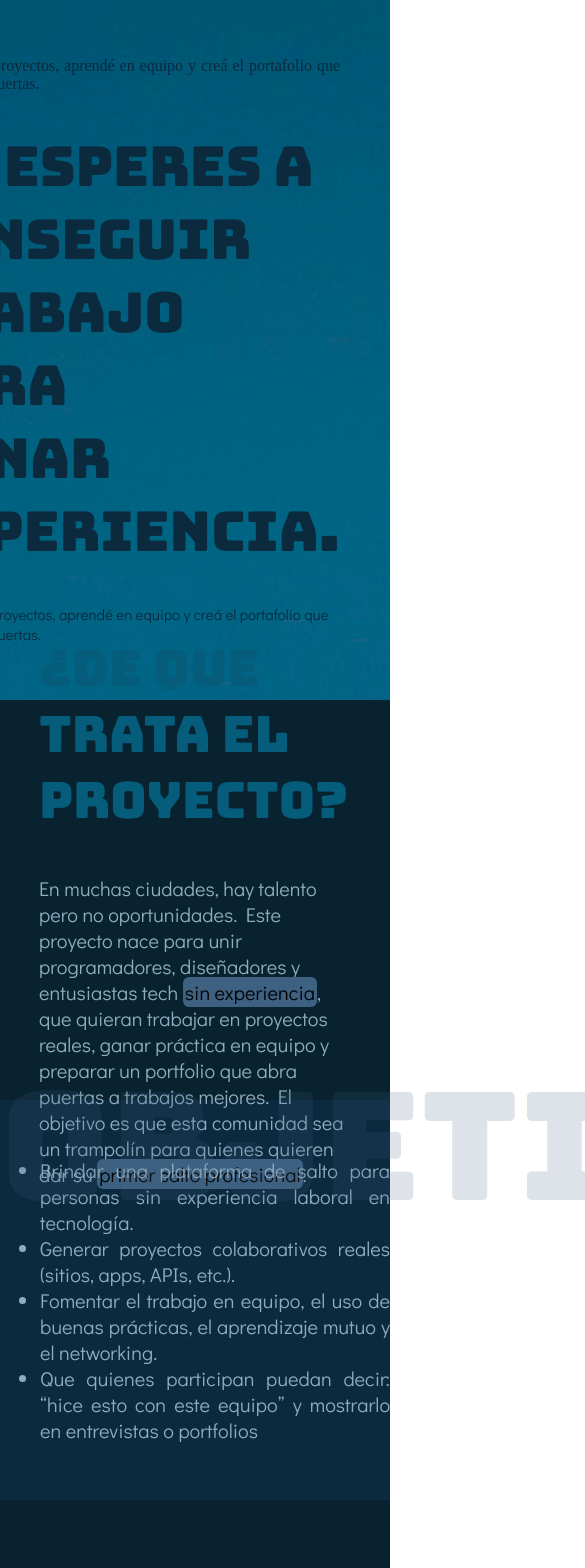
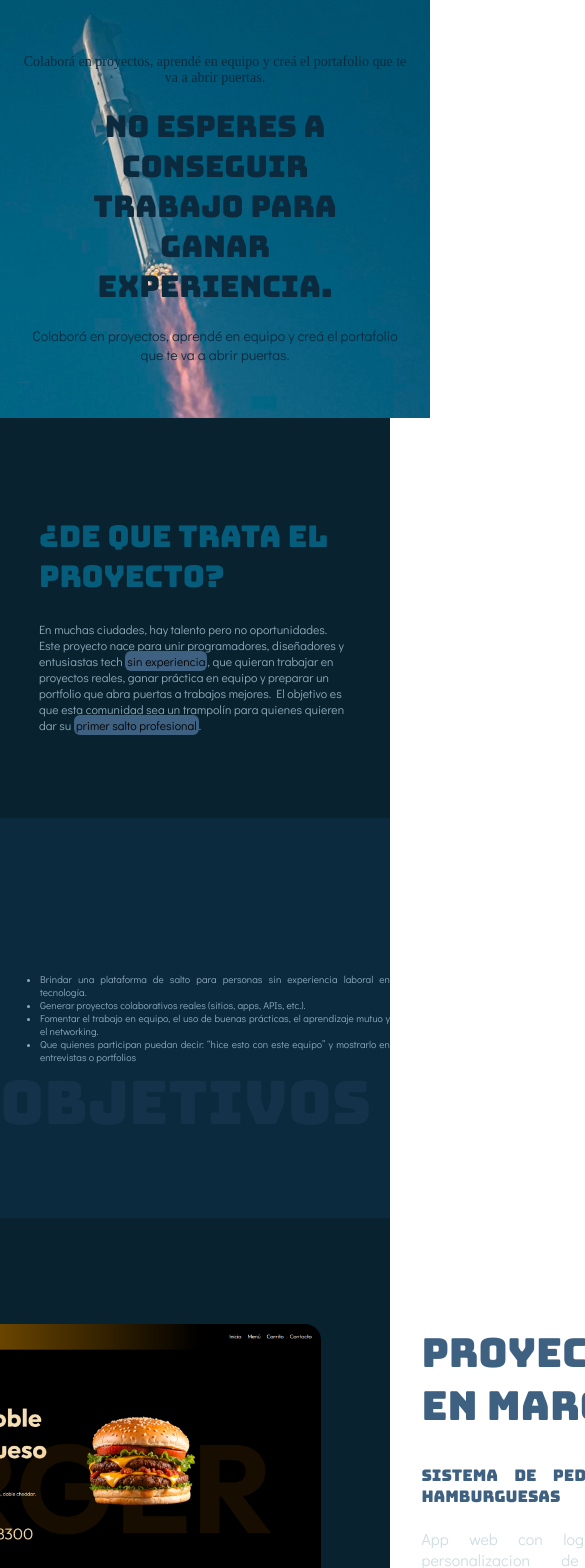
Before and after one commit to EstebanRomeo/codeLaunch, a React (Create React App) app: page / in a window 390 px wide. Shown: the top 1568 px of the page, 585 px wide, since content can reach past the window. Built offline with nearby package versions, Linux system fonts and the light colour scheme; a web font is replaced by a local one.

Commit message:
Responsive1

```diff
--- a/src/componentes/EstilosBanner.css
+++ b/src/componentes/EstilosBanner.css
@@ -202,3 +202,115 @@ font-family: "Bungee", sans-serif;
   padding: 50px 20px;
   box-sizing: border-box;
 }
+
+
+/* Responsive general */
+@media (max-width: 768px) {
+  h1 {
+    font-size: 2rem;
+    text-align: center;
+  }
+
+  .hero-section {
+    padding: 2rem;
+    flex-direction: column;
+    align-items: center;
+    text-align: center;
+  }
+
+  .hero-buttons {
+    flex-direction: column;
+    gap: 1rem;
+  }
+  .containerBanner {
+    flex-direction: column;
+    justify-content: center;
+    align-items: center;
+    text-align: center;
+    height: auto;
+    padding: 40px 20px;
+    background-position: center;
+    background-size: cover;
+  }
+
+  .containerTexto {
+    margin: 0;
+  }
+
+  .containerBanner h1 {
+    font-size: 30px;
+    text-align: center;
+  }
+
+  .containerBanner h3 {
+    font-size: 14px;
+  }
+
+  .containerBanner p {
+    font-size: 14px;
+    text-align: center;
+  }
+
+.containerQueEs h2{
+    font-size: 30px;
+font-family: "Bungee", sans-serif;
+  font-weight: 400;
+  font-style: normal;
+    text-align: left;
+    color: #065C7B;
+}
+.containerQueEs p{
+    font-family: "Didact Gothic", sans-serif;
+    font-weight: 400;
+    font-style: normal;
+    text-align: left;
+    font-size: 12px;
+    color: #90ADBF;
+}
+
+  .section-content {
+    flex-direction: column;
+    padding: 1rem;
+    text-align: center;
+  }
+
+.containerTextoObjetivos ul{
+    font-family: "Didact Gothic", sans-serif;
+    font-weight: 400;
+    font-style: normal;
+    text-align: justify;
+    font-size: 10px;
+    color: #90ADBF;
+}
+
+.containerTextoObjetivos h1{
+    position: absolute;
+    font-size: 60px;
+    font-family: "Bungee", sans-serif;
+    font-weight: 400;
+    font-style: normal;
+    color: #3e61812d;
+    margin-top: 100px;
+}
+
+  .cards-container {
+    grid-template-columns: 1fr !important;
+    padding: 1rem;
+  }
+
+  .card {
+    margin-bottom: 1.5rem;
+  }
+
+  form {
+    padding: 1rem;
+    display: flex;
+    flex-direction: column;
+  }
+
+  form input, form textarea, form select {
+    width: 100%;
+    margin-bottom: 1rem;
+    font-size: 1rem;
+  }
+}
```
